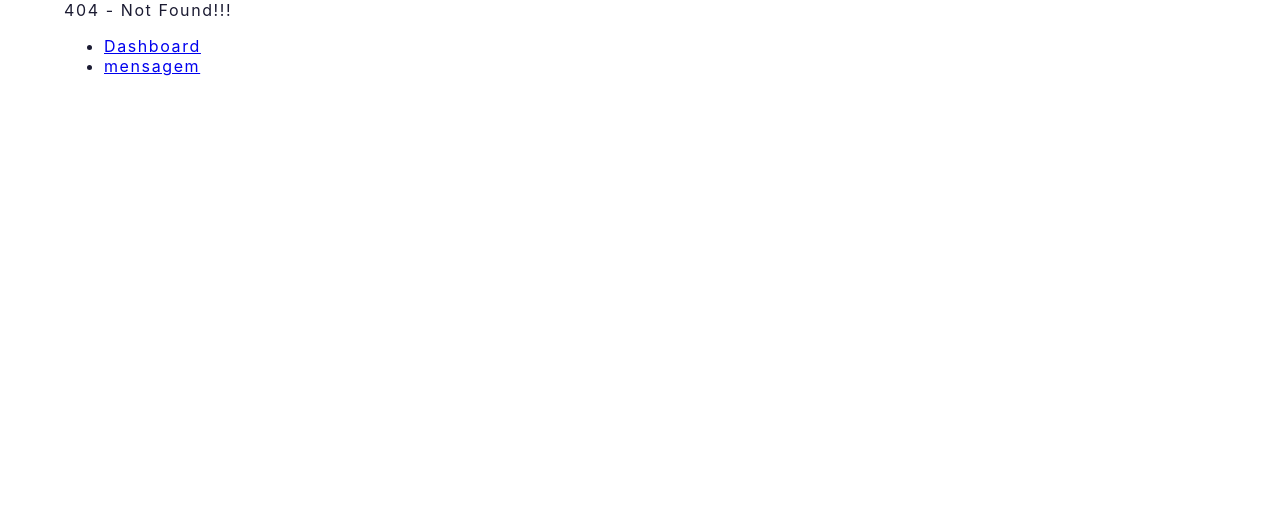
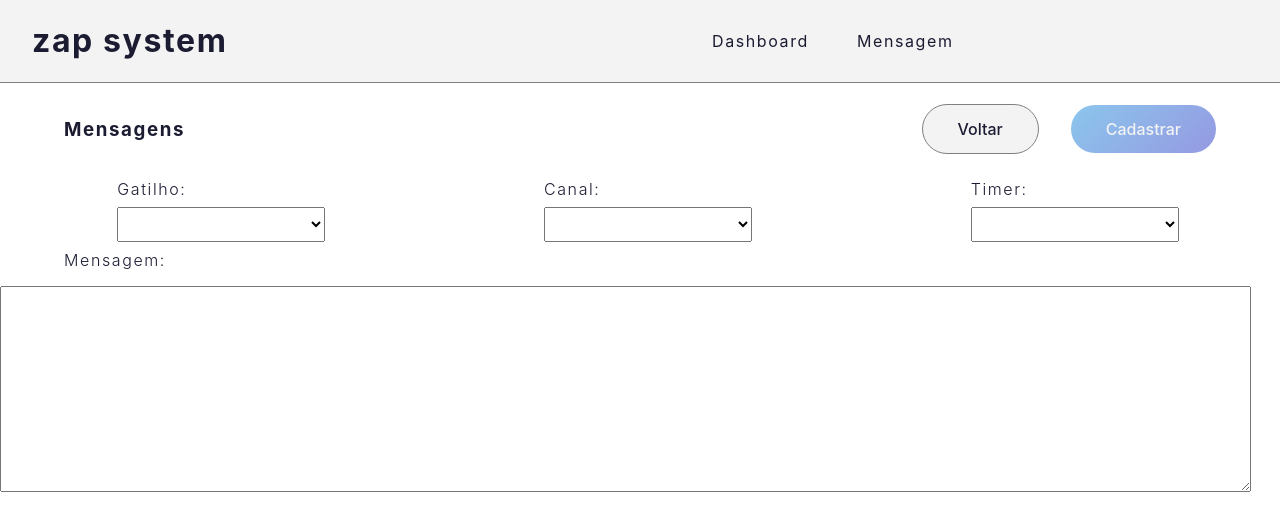
Before and after one commit to mrcomputer2018/projeto2, a React (Create React App) app: page /cadastro in a window 1280 px wide. Before the commit this address had no page. Shown: the top 530 px of the page. Built offline with nearby package versions, Linux system fonts and the light colour scheme.

Commit message:
estilizacao dee header

```diff
--- a/src/App.css
+++ b/src/App.css
@@ -36,19 +36,20 @@ body {
 }
 
 .App {
-  width: 90vw;
+  width: 100vw;
   height: 100vh;
   margin: 0 auto;
 }
 
 .div-subtitle {
+  margin-top: 1rem;
   display: flex;
 }
 
 .subtitle {
   color: var(--color-darkblue);
   width: 40vw;
-  margin-left: 2rem;
+  margin-left: 4rem;
   display: flex;
   justify-content: flex-start;
   align-items: center;
@@ -69,7 +70,7 @@ body {
   border-radius: 50px;
   border: 1px solid gray;
   cursor: pointer;
-  margin-right: 1rem;
+  margin-right: 2rem;
   transition: .3s;
 }
 
@@ -85,25 +86,25 @@ body {
   background-image: linear-gradient(135deg, #8BC6EC 0%, #9599E2 100%);
   font-weight: 500;
   padding: 0.875rem 2.1875rem;
-  margin-right: 2rem;
+  margin-right: 4rem;
   border-radius: 50px;
   border: none;
   cursor: pointer;
 }
 
-form {
+form.home, div.form {
   display: flex;
   justify-content: space-around;
   margin-top: 1.2rem;
 }
 
 .form-group {
-  margin-left: 2rem;
+  margin-left: 1rem;
 }
 
-div.form-group label {
-  font-size: 1.1rem;
-  font-weight: 600;
+div.form-group label, .form-textarea label {
+  font-size: 1rem;
+  font-weight: 300;
   text-transform: capitalize;
   margin-bottom: 0.5rem;
 }
@@ -113,3 +114,46 @@ div.form-group div select {
   height: 2.2rem;
   margin: .5rem 0;
 }
+
+.form-textarea label {
+  margin-top: 2rem;
+  margin-left: 4rem;
+}
+
+.form-textarea textarea {
+  margin: 1rem auto;
+}
+
+/*** header */
+.header {
+  width: 100vw ;
+  background-color: var(--color-white);
+  border-bottom: 1px solid gray;
+
+  display: flex;
+  align-items: center;
+}
+.header h1 {
+  width: 50vw;
+  margin-left: 2rem;
+}
+.menu ul {
+  display: flex;
+  align-items: flex-end;
+  justify-content: space-around;
+}
+
+.menu li{
+  list-style : none;
+  margin-right: 3rem;
+}
+
+.menu li a {
+  text-decoration: none;
+  color: var(--color-Gray);
+  transition: .3s;
+}
+
+.menu li a:hover {
+  color: var(--color-GrayishBlue);
+}
--- a/src/App.js
+++ b/src/App.js
@@ -1,6 +1,6 @@
 import './App.css';
 import Content from './componente/Content';
-import Menu from './componente/Menu';
+import Header from './componente/Header';
 import { BrowserRouter as Router} from 'react-router-dom'
 
 
@@ -8,8 +8,8 @@ function App() {
   return (
     <div className="App">
         <Router>
+          <Header />
           <Content/>
-          <Menu/>
         </Router>
     </div>
   );
--- a/src/componente/Content.jsx
+++ b/src/componente/Content.jsx
@@ -1,6 +1,7 @@
 import React from "react"
 import { Switch, Route } from "react-router-dom";
 import Dashboard from "../pages/Dashboard";
+import Cadastro from "../pages/Cadastro";
 import Home from "../pages/Home";
 import NotFound from "../pages/NotFound";
 
@@ -10,6 +11,9 @@ const Content = (props) => {
             <Switch>
                 <Route path='/dashboard'>
                     <Dashboard />
+                </Route>
+                <Route path='/cadastro'>
+                    <Cadastro />
                 </Route>
                 <Route path='/' exact>
                     <Home/>
--- a/src/componente/Header.jsx
+++ b/src/componente/Header.jsx
@@ -1,9 +1,23 @@
 import React from "react";
+import { Link } from 'react-router-dom'
 
 const Header = () => {
     return (
         <div className="header">
             <h1>zap system </h1>
+
+            <div className="menu">
+                <nav>
+                    <ul>
+                        <li>
+                            <Link to='/dashboard'>Dashboard</Link>
+                        </li>
+                        <li>
+                            <Link to='/'>Mensagem</Link>
+                        </li>
+                    </ul>
+                </nav>
+            </div>
         </div>
     )
 }
--- /dev/null
+++ b/src/pages/Cadastro.jsx
@@ -0,0 +1,65 @@
+import React from "react";
+
+const Cadastro = () => {
+    return (
+        <div className="cadastro">
+            <div className='div-subtitle'>
+                <div className='subtitle'>
+                    <h3>Mensagens</h3>
+                </div>
+                <div className='btn-subtitle'>
+                    <button className="btn-simple">Voltar</button>
+                    <button className='btn-gradient'>Cadastrar</button>
+                </div>
+            </div>
+
+            <form>
+                <div className="form">
+                    <div className="form-group">
+                        <label htmlFor="select-gatilho">Gatilho:</label>
+                        <div>
+                            <select name="select-gatilho">
+                                <option value="valor1"selected></option>
+                                <option value="valor2">Tios</option>
+                                <option value="valor3">Avós</option>
+                                <option value="valor3">Padrinhos</option>
+                            </select>
+                        </div>
+                    </div>
+
+                    <div className="form-group">
+                        <label htmlFor="select-canal">Canal:</label>
+                        <div>
+                            <select name="select-canal">
+                                <option value="valor1"selected></option>
+                                <option value="valor2">Tios</option>
+                                <option value="valor3">Avós</option>
+                                <option value="valor3">Padrinhos</option>
+                            </select>
+                        </div>
+                    </div>
+
+                    <div className="form-group">
+                        <label htmlFor="select-timer">Timer:</label>
+                        <div>
+                            <select name="select-timer">
+                                <option value="valor1"selected></option>
+                                <option value="valor2">Tios</option>
+                                <option value="valor3">Avós</option>
+                                <option value="valor3">Padrinhos</option>
+                            </select>
+                        </div>
+                    </div>
+                </div>
+
+                <div className="form-textarea">
+                    <label htmlFor="select-textarea">Mensagem:</label>
+                    <div className='textarea'>
+                        <textarea name="textarea" id="" cols="120" rows="10"></textarea>
+                    </div>
+                </div>
+            </form>
+        </div>
+    )
+}
+export default Cadastro;
--- a/src/pages/Dashboard.jsx
+++ b/src/pages/Dashboard.jsx
@@ -4,7 +4,6 @@ import Header from '../componente/Header';
 const Dashboard = () => {
     return (
         <div>
-            <Header/>
             <h2>Dashboard</h2>
         </div>
     )
--- a/src/pages/Home.css
+++ /dev/null
@@ -1,7 +0,0 @@
-.home {
-
-}
-
-.header {
-
-}
--- a/src/pages/Home.jsx
+++ b/src/pages/Home.jsx
@@ -1,11 +1,8 @@
 import React from "react"
-import Header from "../componente/Header";
-import './Home.css'
 
 const Home = () => {
     return (
         <div className="home">
-            <Header />
             <div className='div-subtitle'>
                 <div className='subtitle'>
                     <h2>Mensagens</h2>
```
